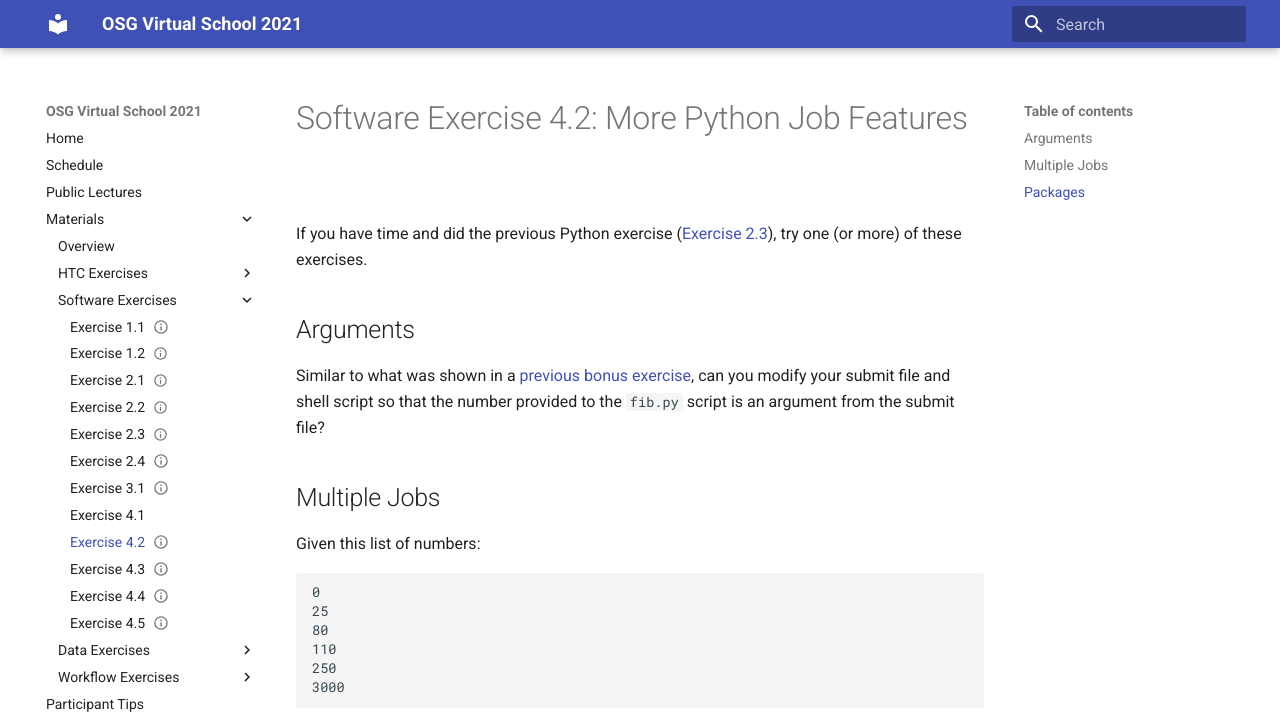
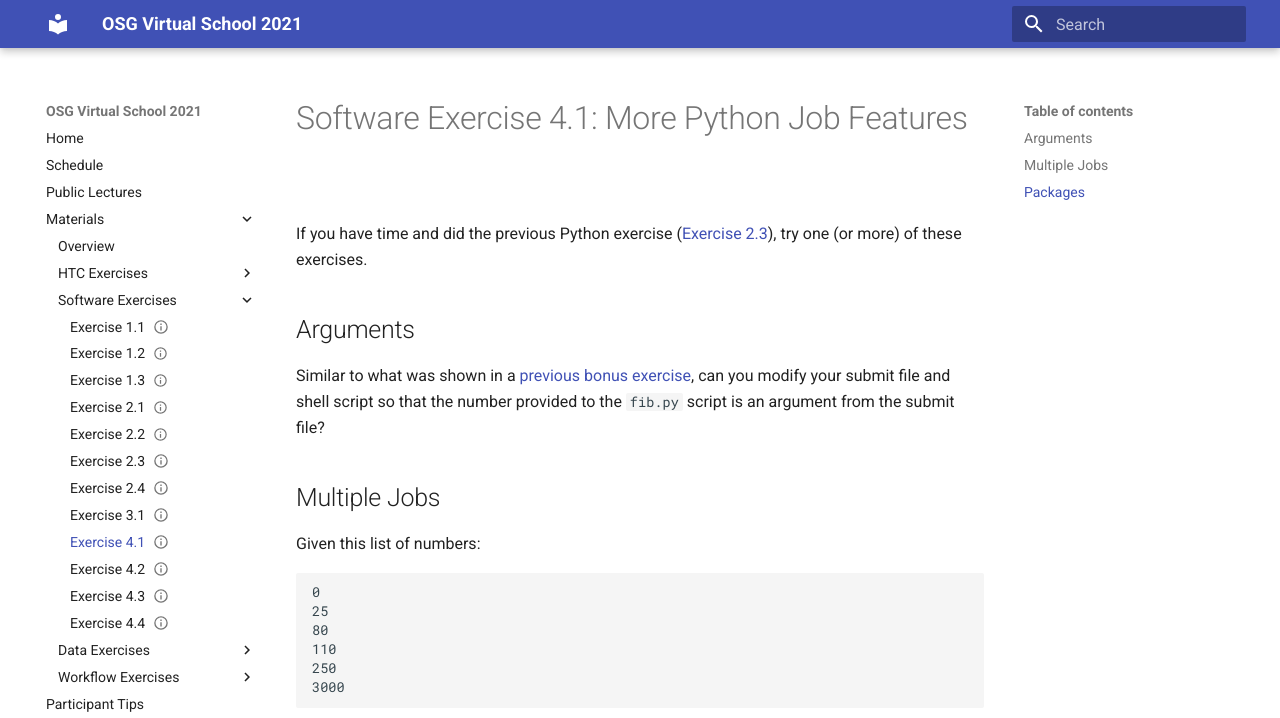
Before and after one commit to osg-htc/virtual-school-2021, an MkDocs documentation site: the page built from docs/materials/software/part4-ex1-python-extras.md, in a window 1280 px wide and 986 px high. Shown: the top 718 px of the window. Built offline with MkDocs 1.6.1 and Material for MkDocs 9.7.7, drawn with Linux system fonts in a browser that asks for light colours.

Commit message:
correct software exercise numbering

```diff
--- a/docs/materials/software/part4-ex2-python-extras.md
+++ b/docs/materials/software/part4-ex1-python-extras.md
@@ -4,7 +4,7 @@ status: in progress
 
 <style type="text/css"> pre em { font-style: normal; background-color: yellow; } pre strong { font-style: normal; font-weight: bold; color: #008; } </style>
 
-Software Exercise 4.2: More Python Job Features
+Software Exercise 4.1: More Python Job Features
 ===========================================
 
 If you have time and  did the previous Python exercise ([Exercise 2.3](../part2-ex3-python)), try one (or more) of these exercises.
--- a/mkdocs.yml
+++ b/mkdocs.yml
@@ -40,16 +40,16 @@ nav:
       - Software Exercises:
         - Exercise 1.1:             materials/software/part1-ex1-download.md
         - Exercise 1.2:             materials/software/part1-ex2-wrapper.md
+        - Exercise 1.3:             materials/software/part1-ex3-arguments.md
         - Exercise 2.1:             materials/software/part2-ex1-compiling.md
         - Exercise 2.2:             materials/software/part2-ex2-prepackaged.md
         - Exercise 2.3:             materials/software/part2-ex3-python.md
         - Exercise 2.4:             materials/software/part2-ex4-matlab.md
         - Exercise 3.1:             materials/software/part3-ex1-singularity.md
-        - Exercise 4.1:             materials/software/part4-ex1-arguments.md
-        - Exercise 4.2:             materials/software/part4-ex2-python-extras.md
-        - Exercise 4.3:             materials/software/part4-ex3-docker.md
-        - Exercise 4.4:             materials/software/part4-ex4-docker-build.md
-        - Exercise 4.5:             materials/software/part4-ex5-conda.md
+        - Exercise 4.1:             materials/software/part4-ex1-python-extras.md
+        - Exercise 4.2:             materials/software/part4-ex2-docker.md
+        - Exercise 4.3:             materials/software/part4-ex3-docker-build.md
+        - Exercise 4.4:             materials/software/part4-ex4-conda.md
       - Data Exercises:
         - Exercise 1.1:             materials/data/part1-ex1-data-needs.md
         - Exercise 1.2:             materials/data/part1-ex2-file-transfer.md
```
Also changed, not shown: docs/materials/index.md (+4 -4 lines), docs/materials/software/part4-ex2-docker.md (renamed from docs/materials/software/part4-ex3-docker.md, +1 -1 lines), docs/materials/software/part4-ex3-docker-build.md (renamed from docs/materials/software/part4-ex4-docker-build.md, +1 -1 lines), docs/materials/software/part4-ex4-conda.md (renamed from docs/materials/software/part4-ex5-conda.md, +1 -1 lines).
